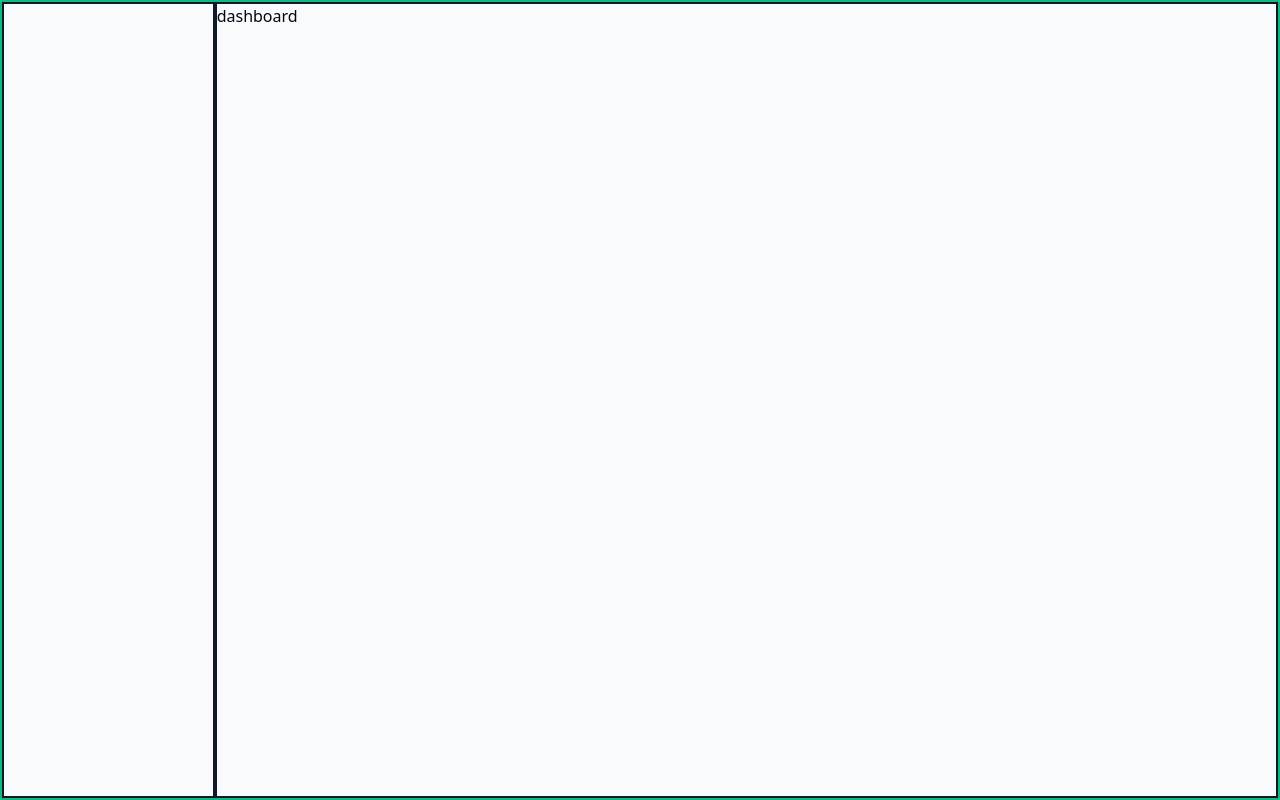
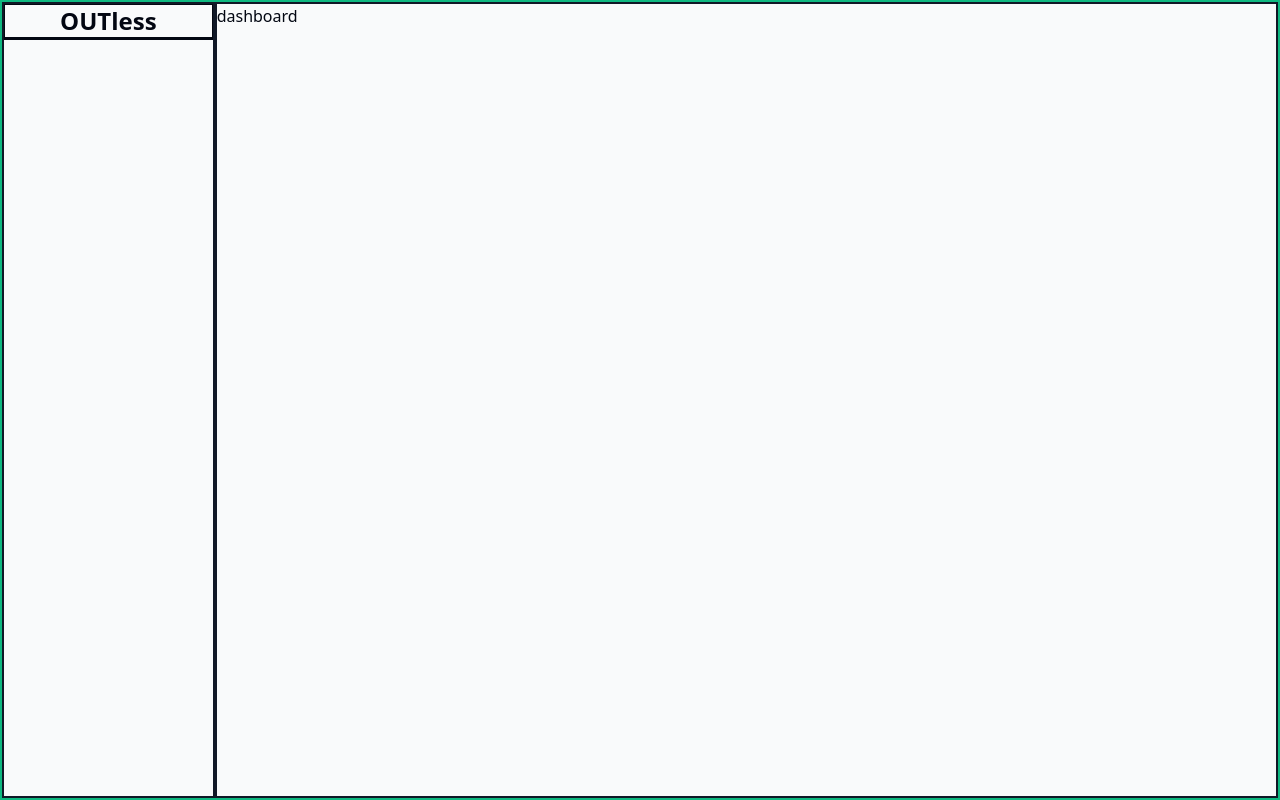
Before and after one commit to Nipul2005/mystock, a React (Vite) app: page / in a window 1280 px wide. Built offline with nearby package versions, Linux system fonts and the light colour scheme.

Commit message:
little bit

```diff
--- a/src/landing/Sidebar.jsx
+++ b/src/landing/Sidebar.jsx
@@ -1,11 +1,14 @@
-import React from 'react'
+import React from "react";
 
 function Sidebar() {
   return (
-    <div className='border-2 border-primary col-span-0 sm:col-span-2 sm:flex hidden'>
-
+    <div className="border-2 border-primary col-span-0 sm:col-span-2 sm:flex hidden flex-col">
+      <div className="w-full h-auto flex justify-center items-center border">
+        <h1 className="lg:text-2xl md:text-xl text-lg font-bold ">OUTless</h1>
+      </div>
+      <div className="w-full border"> </div>
     </div>
-  )
+  );
 }
 
-export default Sidebar
+export default Sidebar;
```
